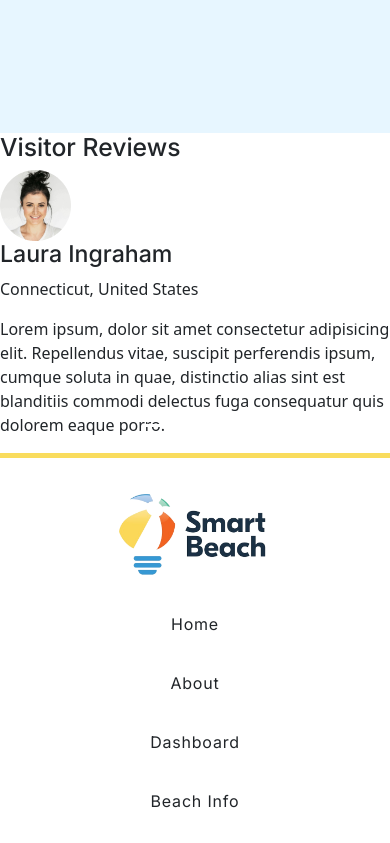
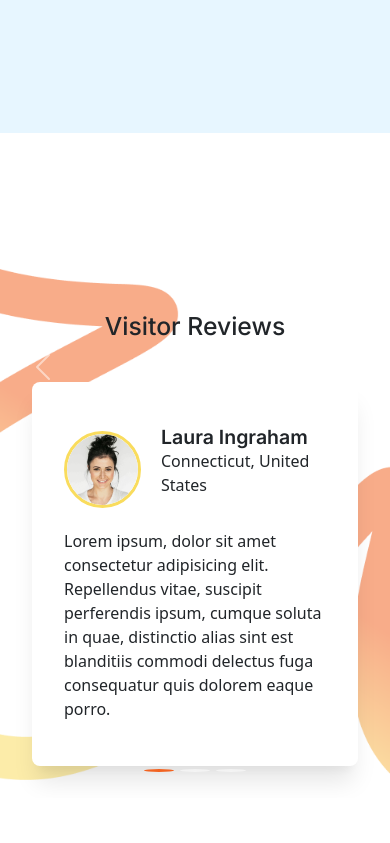
Before and after one commit to C-Blouin/SmartBeach, a React (Vite) app: page / in a window 390 px wide. Shown: the part 3981-4824 px from the top of the page. Built offline with nearby package versions, Linux system fonts and the light colour scheme.

Commit message:
Added Reviews Styles

```diff
--- a/src/css/App.css
+++ b/src/css/App.css
@@ -1091,3 +1091,235 @@ footer > nav {
 }
 
 /* End of About Styles */
+
+/* Start of Reviews Section Styles */
+
+/* Review wrapper container background properties. */
+.reviews-wrapper {
+  background-image: url(../images/landing/reviews/review-spiral.png);
+  background-size: cover;
+  background-repeat: no-repeat;
+  background-position: left left;
+}
+
+/* Reviews container styles. */
+#reviews {
+  display: flex;
+  flex-direction: column;
+  justify-content: center;
+  align-items: center;
+  min-height: 100vh;
+  max-width: 1600px;
+  margin: 0 auto;
+  padding: 6rem 3rem;
+}
+
+/* Allow the carousel to be 100% width of the parent container (Reviews) */
+#reviewsCarousel,
+.carousel-item {
+  width: 100%;
+}
+
+/* Adjust the width of the innder carousel container holding the two review cards. */
+.carousel-inner {
+  width: 85%;
+  margin: 0 auto;
+  padding: 2rem 1rem;
+}
+
+/* Carousel indicator styles. Overriding the default bootstrap indicators. */
+.carousel-indicators {
+  position: absolute;
+  right: 0;
+  bottom: -60px;
+  left: 0;
+  z-index: 2;
+  display: flex;
+  justify-content: center;
+  padding: 0;
+}
+
+/* Changing the indicators background color to the slate grey and rouding them. */
+.carousel-indicators [data-bs-target] {
+  background-color: var(--slate-accent-1);
+  border-radius: 50%;
+  width: 12px;
+  height: 12px;
+  transition: var(--global-transition);
+}
+
+/* The active indicator will appear orange for usability purposes. */
+.carousel-indicators [data-bs-target].active {
+  background-color: var(--primary-orange);
+}
+
+.carousel-control-next, .carousel-control-prev {
+  position: absolute;
+  top: 40%;
+  height: 50px;
+  width: 50px;
+  border-radius: 5rem;
+  color: #fff;
+  background-color: var(--primary-orange);
+  opacity: 1;
+}
+
+/* Carousel next and previous button positioning. */
+.carousel-control-next {
+  right: 25px;
+}
+
+.carousel-control-prev {
+  left: 25px;
+}
+
+/* Review card styles. */
+.review {
+  box-sizing: border-box;
+  background-color: var(--white);
+  padding: 1rem 3rem;
+  min-height: 20rem;
+  height: auto;
+  margin: 0;
+  border-radius: 0.5rem;
+  box-shadow: var(--extra-large-shadow);
+  /* outline: 1px solid var(--slate-accent-4); */
+}
+
+/* Review card heading and image container styles. Positioning the elements side by side. */
+.review > div {
+  display: flex;
+  align-items: center;
+  gap: 1.25rem;
+  margin: 1rem 0;
+}
+
+/* Review heading styles. */
+.review > div h3 {
+  /* Dynamically adjust the font based on the device viewport width. */
+  font-size: clamp(18px, 5vw, 22px);
+  font-weight: 600;
+  margin: 0;
+}
+
+/* Review card image styles. */
+.review > div img {
+  max-width: 100%;
+  border-radius: 50%;
+  border: 3px solid var(--primary-yellow);
+}
+
+/* Review primary paragraph content */
+.review-content {
+  margin: 0;
+  font-size: clamp(--mobile-body, 3vw, var(--desktop-body));
+  margin-bottom: 1rem;
+}
+
+/* Review Card Media Query, 1200px Wide */
+@media screen and (max-width: 1200px) {
+
+  /* Apply a min-height to the review cards, stack the card content and center it. */
+  .review {
+    min-height: 25rem;
+    display: flex;
+    flex-direction: column;
+    justify-content: center;
+  }
+
+  @media screen and (max-width: 1000px) {
+    .review {
+      min-height: 18rem;
+    }
+  }
+
+}
+
+/* Review Card Media Query, 768px Wide */
+@media screen and (max-width: 768px) {
+
+  /* On mobile devices, reduce padding to prevent overflow and keep consistency with other sections. */
+  #reviews {
+    padding: 6rem 1rem;
+  }
+
+  /* The inner carousel container will take up 100% width on mobile, rather than only 85%. */
+  .carousel-inner {
+    width: 100%;
+  }
+
+  /* Positioning the indicators slightly closer to the review cards. */
+  .carousel-indicators {
+    margin: 0 auto;
+    bottom: -40px;
+  }
+
+  /* Reduce the size of the next and prev buttons. */
+  .carousel-control-next, .carousel-control-prev {
+    top: 45%;
+    width: 35px;
+    height: 35px;
+  }
+
+  /* Reduce the size of the next and prev button icons. */
+  .carousel-control-next-icon, .carousel-control-prev-icon {
+    width: 25px;
+    height: 25px;
+  }
+
+  /* Adjust the next and prev carousel button horizontal positoning. */
+  .carousel-control-next {
+    right: -8px;
+  }
+
+  .carousel-control-prev {
+    left: -8px;
+  }
+
+}
+
+/* Review Media Query, 460px Wide */
+@media screen and (max-width: 460px) {
+
+  /* Adjust review card height and padding on small screen sizes */
+  .review {
+    min-height: 24rem;
+    padding: 1rem 2rem;
+  }
+
+}
+
+@media screen and (max-width: 360px) {
+
+  /* Stack the review card content on very small screen sizes */
+  .review > div {
+    flex-direction: column;
+    /* Remove the gap and center the card contents. */
+    gap: 0;
+    justify-content: center;
+  }
+
+  /* Slight spacing of the primary content and heading container content. */
+  .review > div article {
+    margin: 1rem 0;
+  }
+
+  .review > div article p {
+    margin: 0;
+  }
+
+  /* Review card image styles */
+  .review > div img {
+    height: 70px;
+    width: 70px;
+  }
+
+  /* Center text  */
+  .review > div,
+  .review-content {
+    text-align: center;
+  }
+
+}
+
+/* End of Reviews Styles */
```
